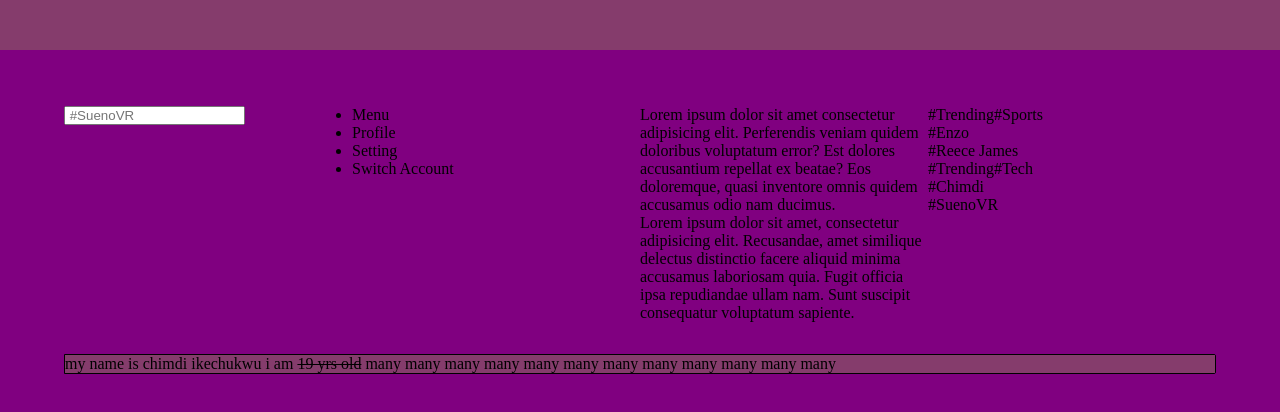
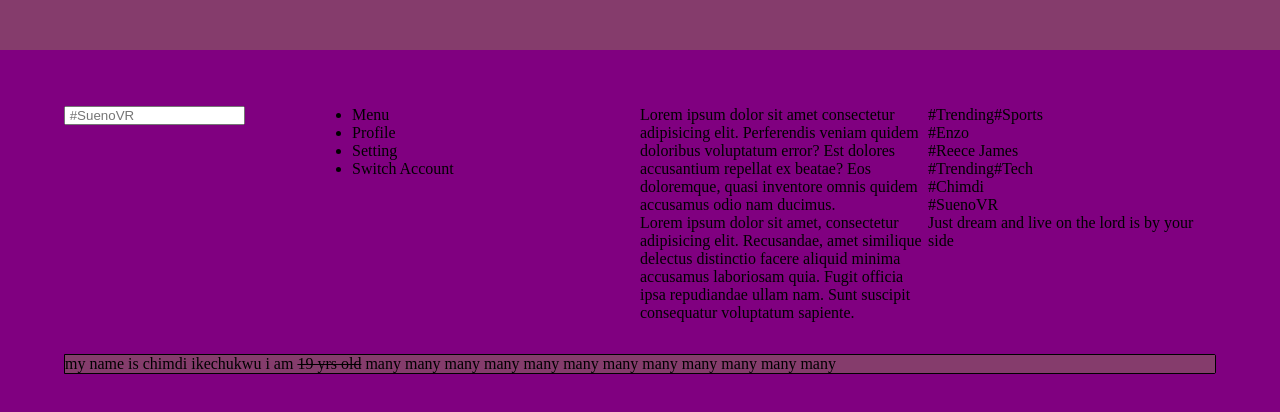
Before and after one commit to Deuzi/git-practice-v2, a plain HTML site: page index.html in a window 1280 px wide. Shown: the part 954-1366 px from the top of the page. Drawn offline with Linux system fonts and the light colour scheme.

Commit message:
cloningv2update

```diff
--- a/index.html
+++ b/index.html
@@ -69,6 +69,7 @@
                         <p class="trending-caption">#Trending#Tech</p>
                         <p>#Chimdi</p>
                         <p>#SuenoVR</p>
+                        <p>Just dream and live on the lord is by your side</p>
                     </div>
                 </div>
             </div>
```
